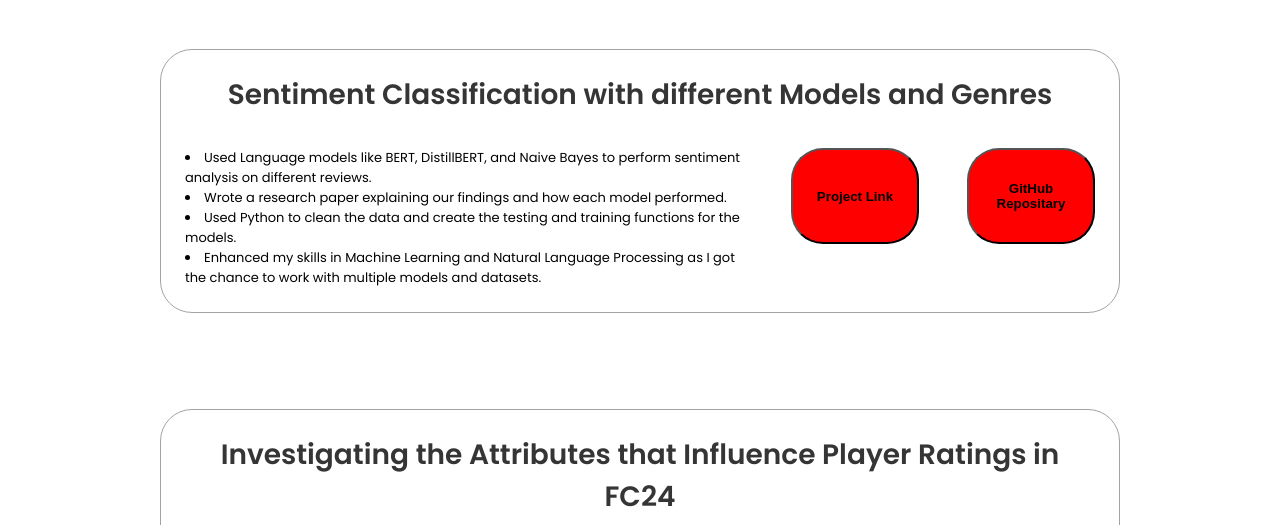
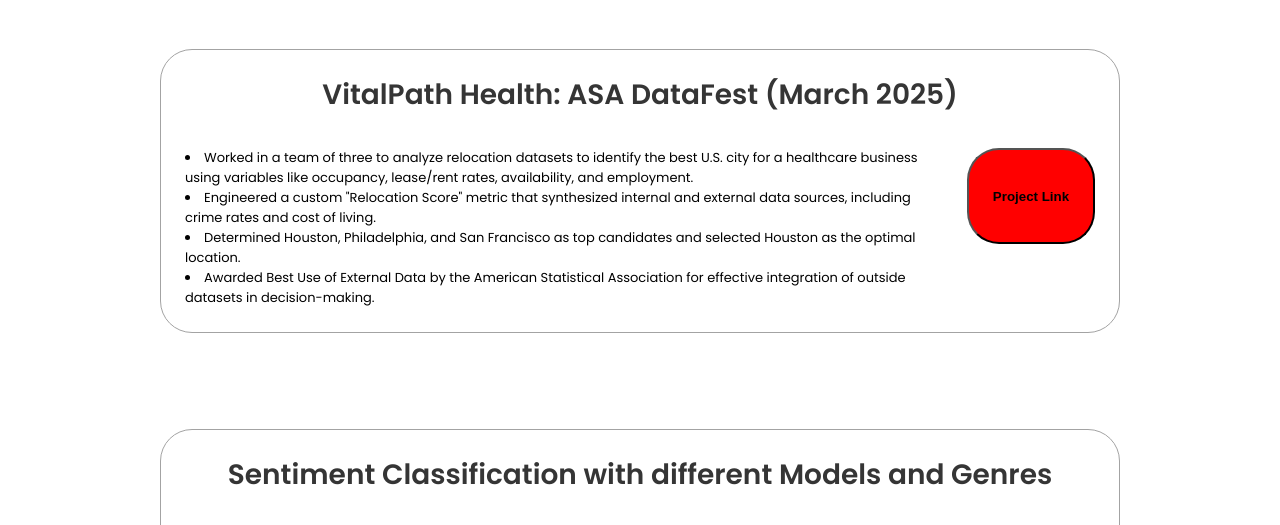
Before and after one commit to aymankhan2003/aymansportfolio.github.io, a plain HTML site: page projects.html in a window 1280 px wide. Shown: the part 239-764 px from the top of the page. Drawn offline with Linux system fonts and the light colour scheme.

Commit message:
added new project

```diff
--- a/projects.html
+++ b/projects.html
@@ -42,6 +42,27 @@
         <div class="section_text">
             <h1 class="title">Projects</h1>
             <div class project-container>
+                <div class="experience-details-container">
+                    <div class="about-containers">
+                    <div class="details-container">
+                        <h2 class="sub-title">VitalPath Health: ASA DataFest (March 2025)</h2>
+                        <div class="article-container-experience">
+                            <article class="article-exp">
+                                <div class = "experience-desc">
+                                    <li>Worked in a team of three to analyze relocation datasets to identify the best U.S. city for a healthcare business using variables like occupancy, lease/rent rates, availability, and employment.</li>
+                                    <li>Engineered a custom "Relocation Score" metric that synthesized internal and external data sources, including crime rates and cost of living.</li>
+                                    <li>Determined Houston, Philadelphia, and San Francisco as top candidates and selected Houston as the optimal location.</li>
+                                    <li>Awarded Best Use of External Data by the American Statistical Association for effective integration of outside datasets in decision-making.</li>
+                                </div>
+                            </article>
+                            <div class="btn-container-pr">
+                                <button class="btn btn-color-2" onclick="window.open('./assets/VitalPathHealthDeck.pdf')">
+                                Project Link</button>
+                            </div>
+                        </div>
+                    </div>
+                    </div>
+                    </div>
             <div class="experience-details-container">
                 <div class="about-containers">
                 <div class="details-container">
```
Also changed, not shown: 1 other file.
